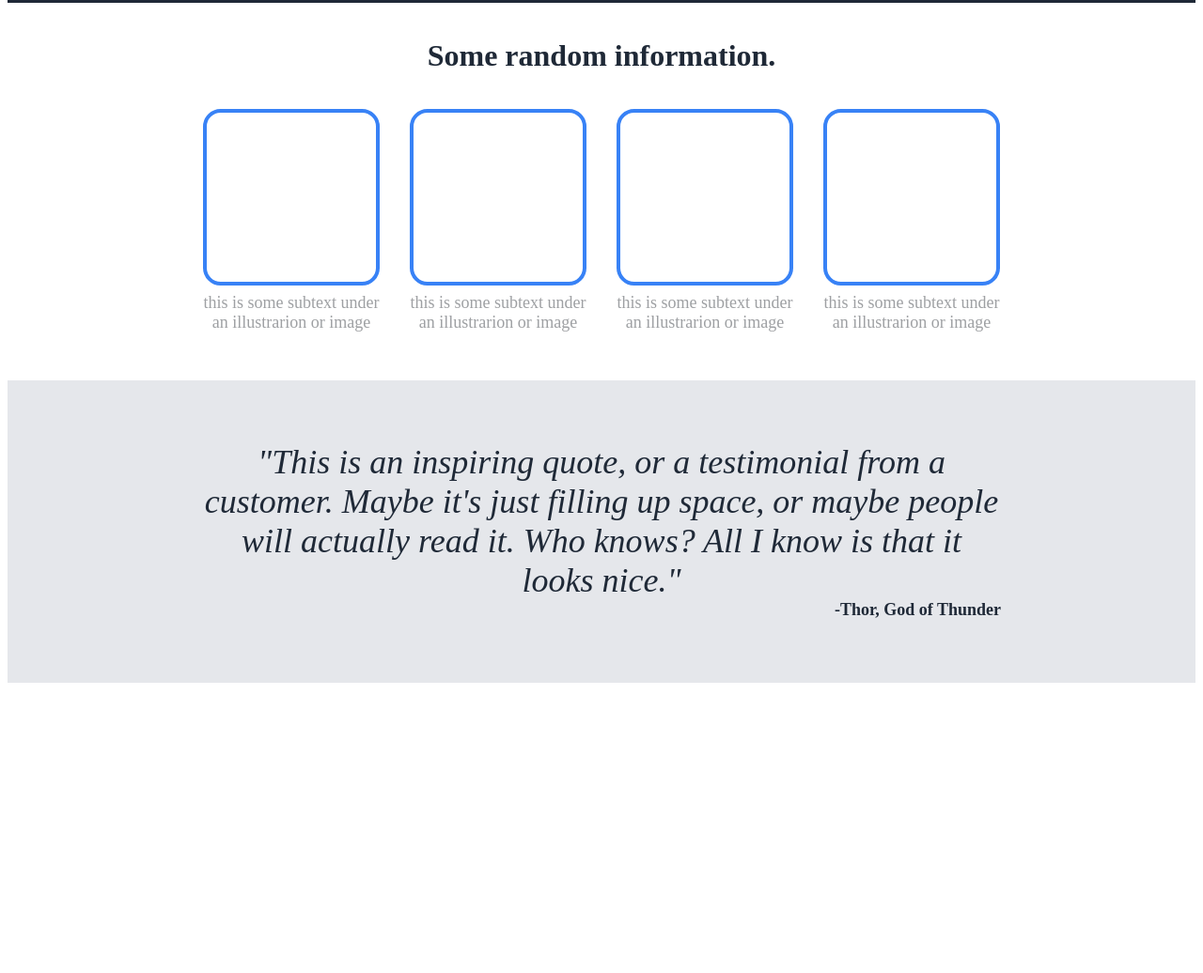
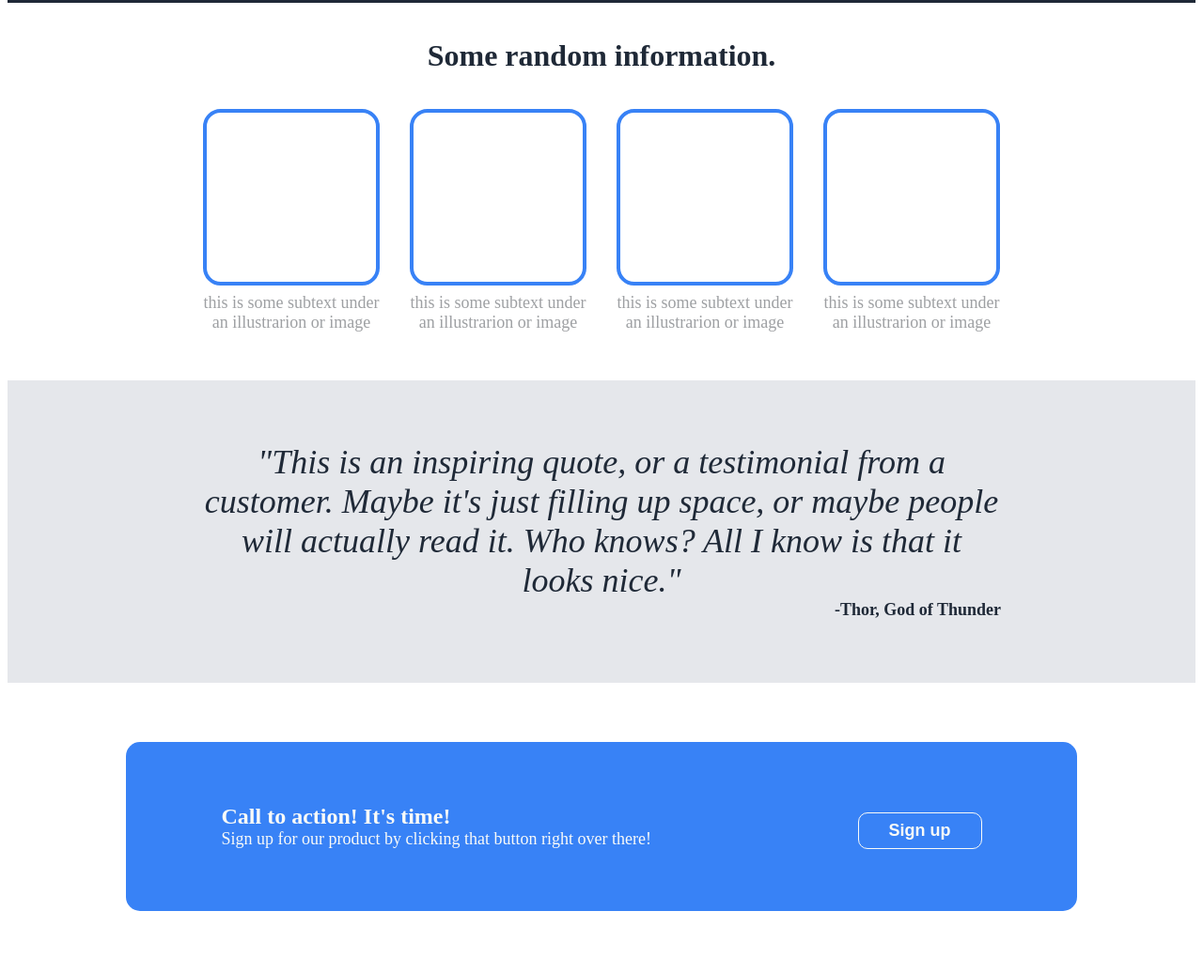
Before and after one commit to sbwinberg/Project-Landing-Page, a plain HTML site: page index.html in a window 1280 px wide. Shown: the part 385-1421 px from the top of the page at 94% size. Before the commit the page ends 1120 px from the top, so only its background shows below. Drawn offline with Linux system fonts and the light colour scheme.

Commit message:
End product

```diff
--- a/index.html
+++ b/index.html
@@ -63,5 +63,19 @@
                 <div class="author">-Thor, God of Thunder</div>
             </div>
         </div>
+
+        <div class="last-body">
+            <div class="blue-box">
+                <div class="blue-text">
+                    <div class="box-title">Call to action! It's time!</div>
+                    <div class="text">Sign up for our product by clicking that button right over there!</div>
+                </div>
+                <button class="sign-up-button-two">Sign up</button>
+            </div>
+
+        </div>
+
+
     </body>
+
 </html>
--- a/styles.css
+++ b/styles.css
@@ -133,3 +133,42 @@ a {
     font-weight: bold;
     text-align: end;
 }
+
+/*SECTION FOUR*/
+.last-body {
+    padding: 5% 10% 5% 10%;
+}
+.blue-box {
+    display: flex;
+    /* justify-content: center; */
+    align-items: center;
+    height: 180px;
+    background-color: #3882F6;
+    border-radius: 15px;
+    padding: 0% 10% 0% 10%;
+}
+.box-title {
+    font-size: 24px;
+    font-weight: bold;
+}
+.text {
+    font-size: 18px;
+}
+.blue-text {
+    color: #F9FAF8;
+    display: flex;
+    flex-direction: column;
+}
+.sign-up-button-two{
+    display: flex;
+    margin-left: auto;
+    flex-grow: 0;
+    background-color:#3882F6;
+    border: 1px solid #F9FAF8;
+    color: #F9FAF8;
+    font-size: 18px;
+    font-weight: bold;
+    padding: 8px 32px 8px 32px;
+    border-radius: 10px;
+    margin-top: 8px;
+}
```
